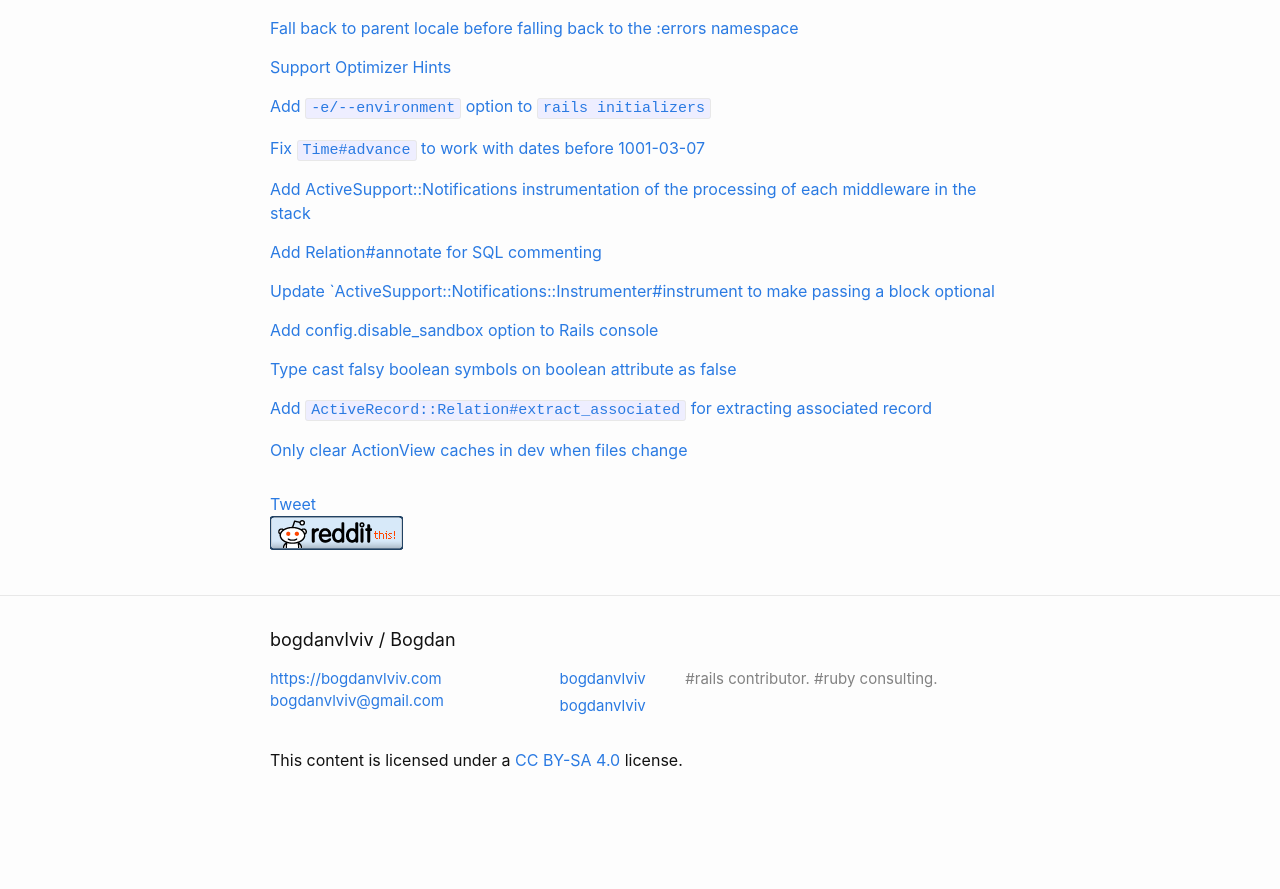
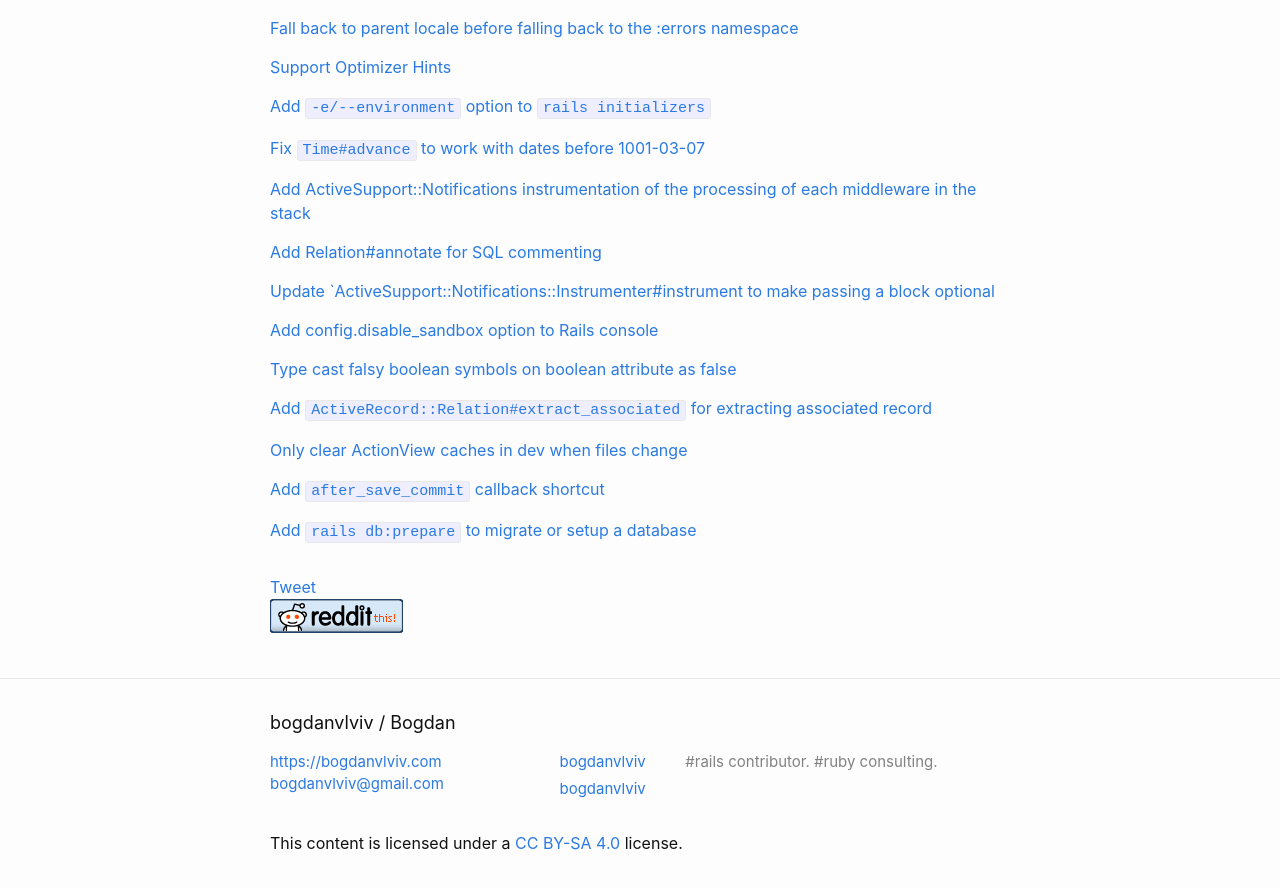
Before and after one commit to crowdpro3/bogdanvlviv.github.io, a Jekyll site: the page built from _posts/ruby/rails/2018-10-08-what-is-new-in-rails-6_0.markdown, in a window 1280 px wide and 900 px high, scrolled down 13841 px. Shown: the top 889 px of the window. Built offline with Jekyll 4.4.1, drawn with Linux system fonts in a browser that asks for light colours; comment, search, counter and statistics services are not loaded; before the commit the page ends 14658 px from its top, so only the background shows below that.

Commit message:
Add link about rails 6.0

```diff
--- a/_posts/ruby/rails/2018-10-08-what-is-new-in-rails-6_0.markdown
+++ b/_posts/ruby/rails/2018-10-08-what-is-new-in-rails-6_0.markdown
@@ -629,3 +629,7 @@ Pull Requests:
 [Add `ActiveRecord::Relation#extract_associated` for extracting associated record](https://github.com/rails/rails/pull/35784)
 
 [Only clear ActionView caches in dev when files change](https://github.com/rails/rails/pull/35629)
+
+[Add `after_save_commit` callback shortcut](https://github.com/rails/rails/pull/35804)
+
+[Add `rails db:prepare` to migrate or setup a database](https://github.com/rails/rails/pull/35768)
```
